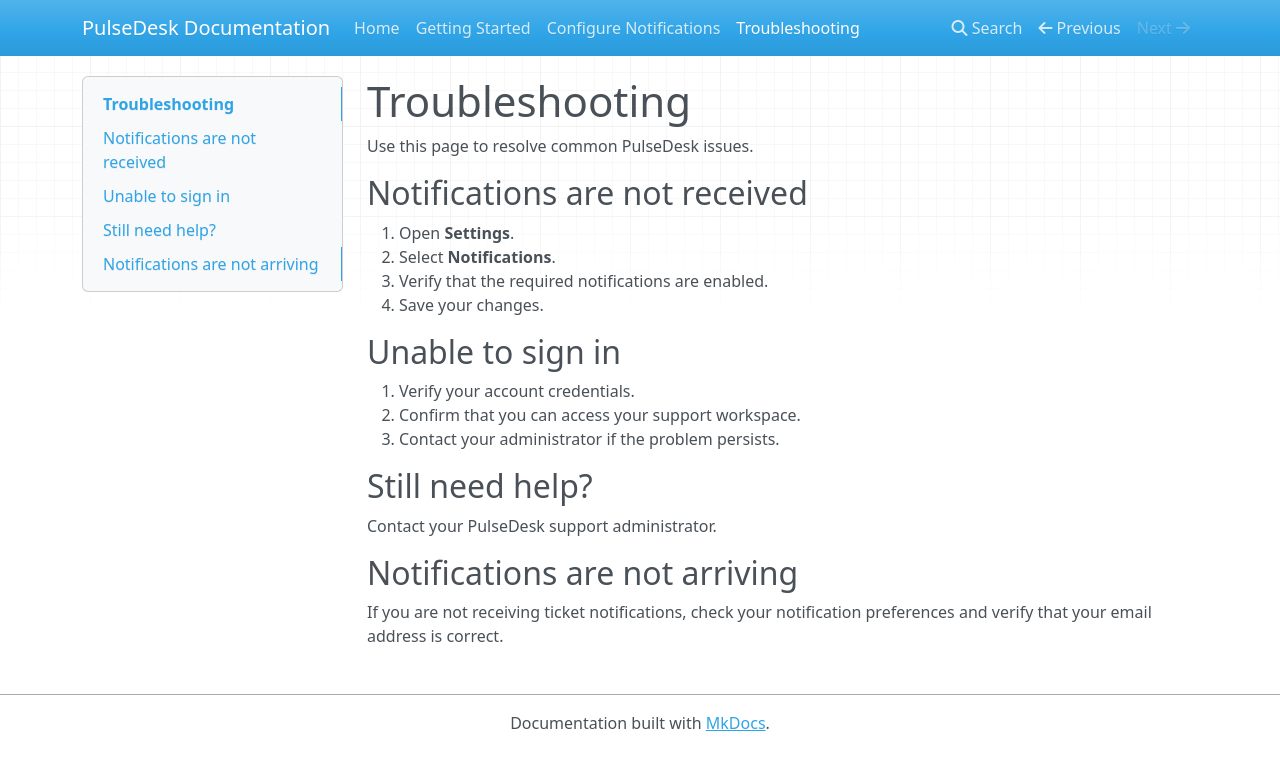
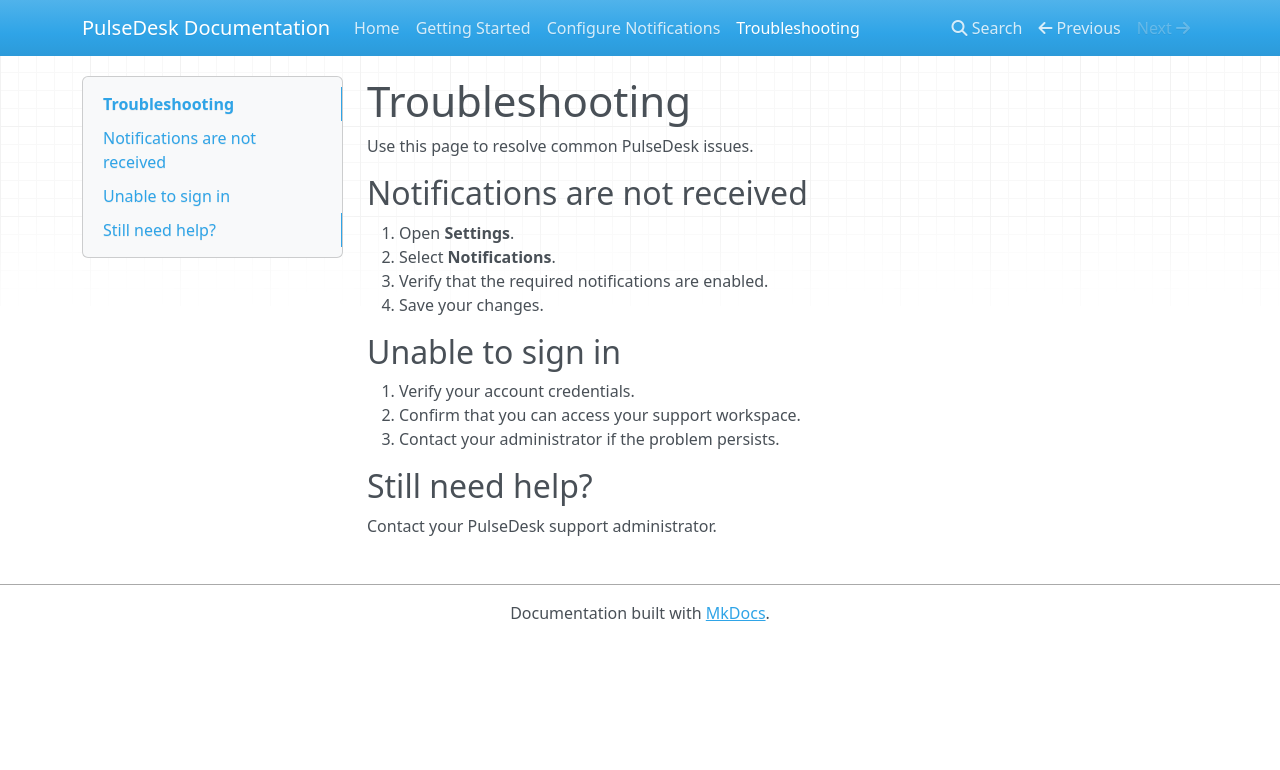
Before and after one commit to soumenpurkayastha2009/pulsedesk-docs, an MkDocs documentation site: the page built from docs/troubleshooting.md, in a window 1280 px wide. Shown: the top 770 px of the page. Built offline with MkDocs 1.6.1, drawn with Linux system fonts in a browser that asks for light colours; nearby versions of some CDN libraries.

Commit message:
Revert "Add notification troubleshooting tip"
This reverts commit 0a837895f6850033216d3aa64f52b0347e6b5302.

```diff
--- a/docs/troubleshooting.md
+++ b/docs/troubleshooting.md
@@ -19,7 +19,3 @@ Use this page to resolve common PulseDesk issues.
 ## Still need help?
 
 Contact your PulseDesk support administrator.
-
-## Notifications are not arriving
-
-If you are not receiving ticket notifications, check your notification preferences and verify that your email address is correct.
```
